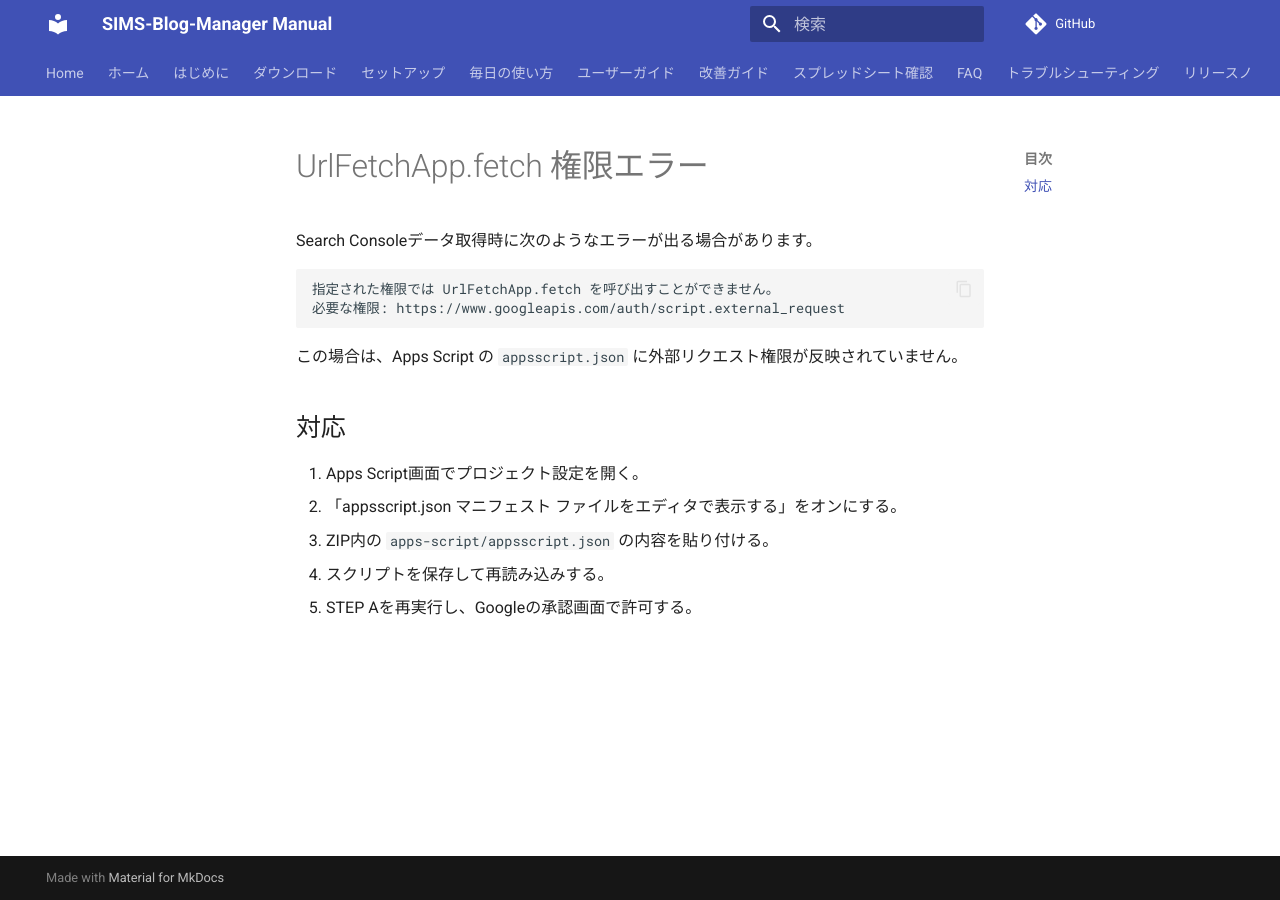
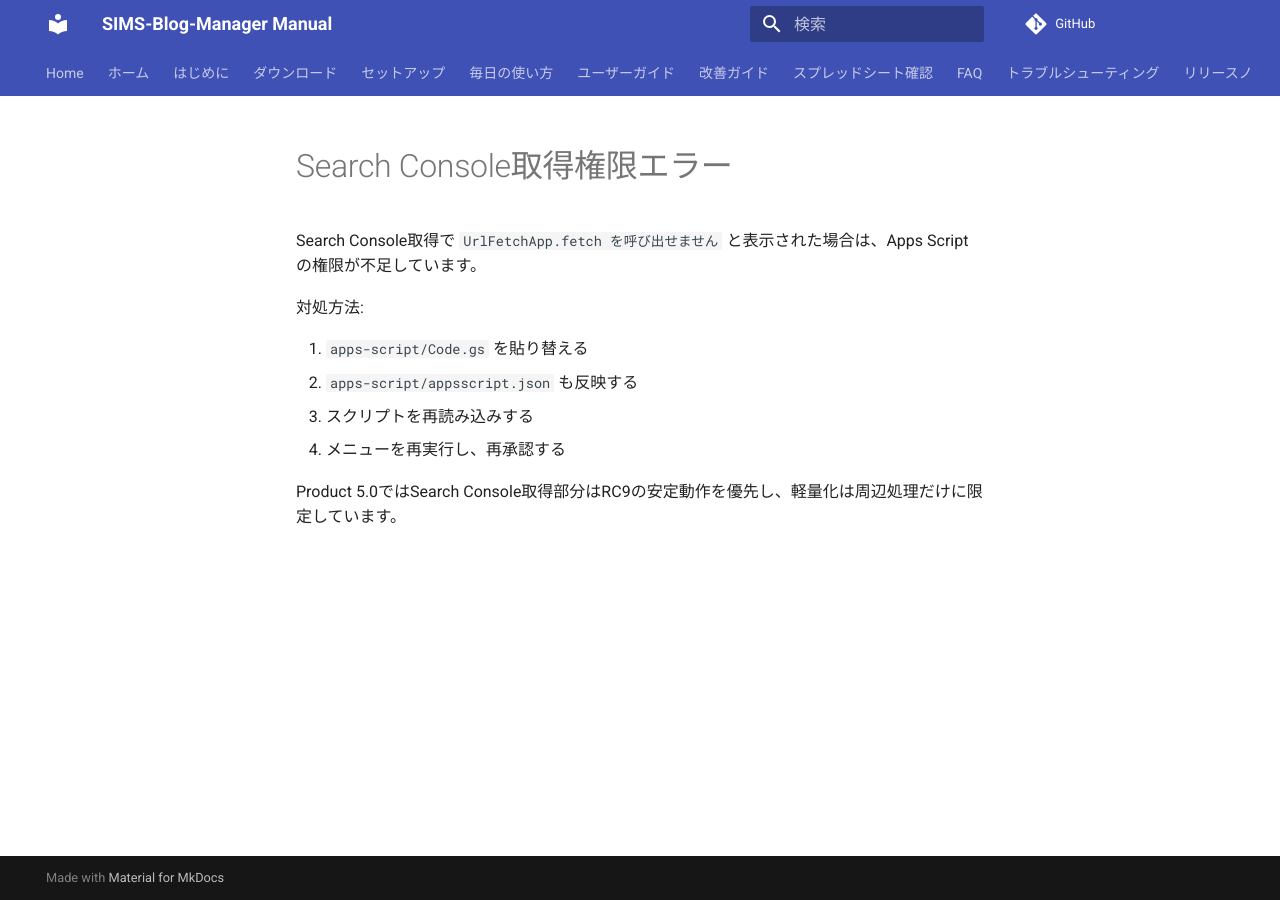
Before and after one commit to simstools55-ops/SIMS-Blog-Manager, an MkDocs documentation site: the page built from docs/troubleshooting/urlfetch-auth.md, in a window 1280 px wide. Built offline with MkDocs 1.6.1 and Material for MkDocs 9.7.7, drawn with Linux system fonts in a browser that asks for light colours; comment, search, counter and statistics services are not loaded.

Commit message:
Product 5.0 Search Console RC9 Fetch Restore

````diff
--- a/docs/troubleshooting/urlfetch-auth.md
+++ b/docs/troubleshooting/urlfetch-auth.md
@@ -1,18 +1,12 @@
-# UrlFetchApp.fetch 権限エラー
+# Search Console取得権限エラー
 
-Search Consoleデータ取得時に次のようなエラーが出る場合があります。
+Search Console取得で `UrlFetchApp.fetch を呼び出せません` と表示された場合は、Apps Scriptの権限が不足しています。
 
-```text
-指定された権限では UrlFetchApp.fetch を呼び出すことができません。
-必要な権限: https://www.googleapis.com/auth/script.external_request
-```
+対処方法:
 
-この場合は、Apps Script の `appsscript.json` に外部リクエスト権限が反映されていません。
+1. `apps-script/Code.gs` を貼り替える
+2. `apps-script/appsscript.json` も反映する
+3. スクリプトを再読み込みする
+4. メニューを再実行し、再承認する
 
-## 対応
-
-1. Apps Script画面でプロジェクト設定を開く。
-2. 「appsscript.json マニフェスト ファイルをエディタで表示する」をオンにする。
-3. ZIP内の `apps-script/appsscript.json` の内容を貼り付ける。
-4. スクリプトを保存して再読み込みする。
-5. STEP Aを再実行し、Googleの承認画面で許可する。
+Product 5.0ではSearch Console取得部分はRC9の安定動作を優先し、軽量化は周辺処理だけに限定しています。
````
Also changed, not shown: CHANGELOG.md (+5 -5 lines), PRODUCT_BODY_README.md (+6 -5 lines), README.md (+6 -6 lines), 2 other files.
